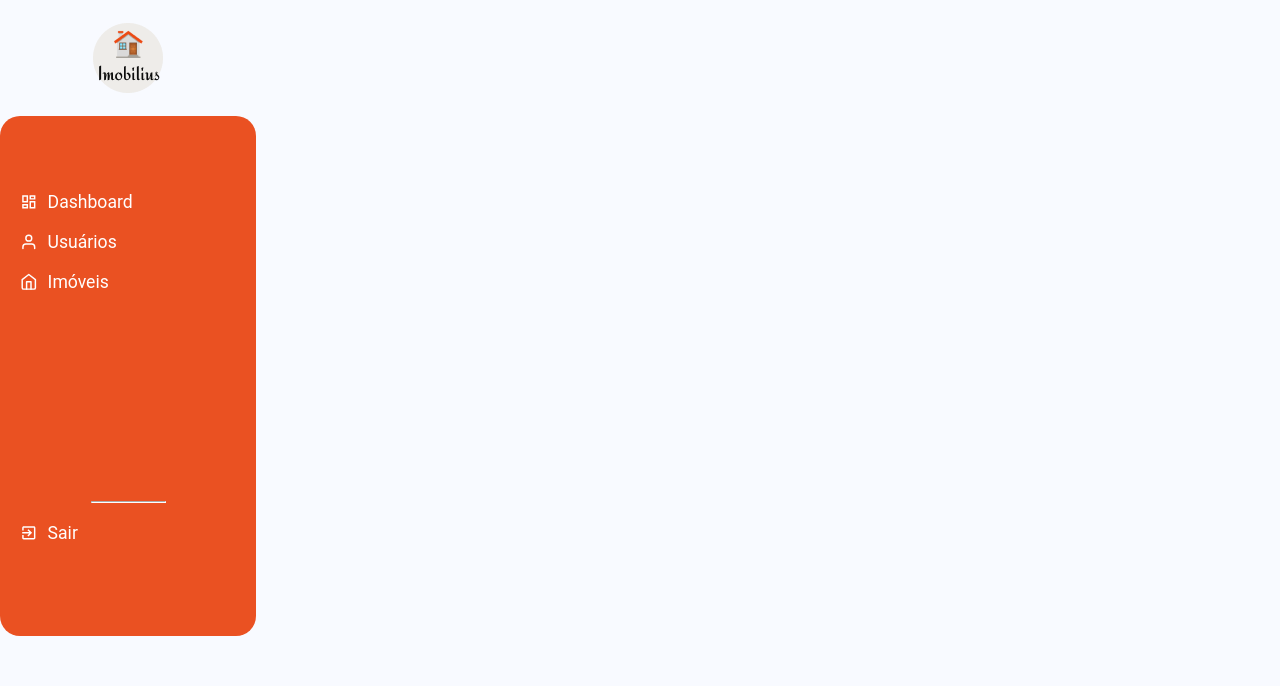
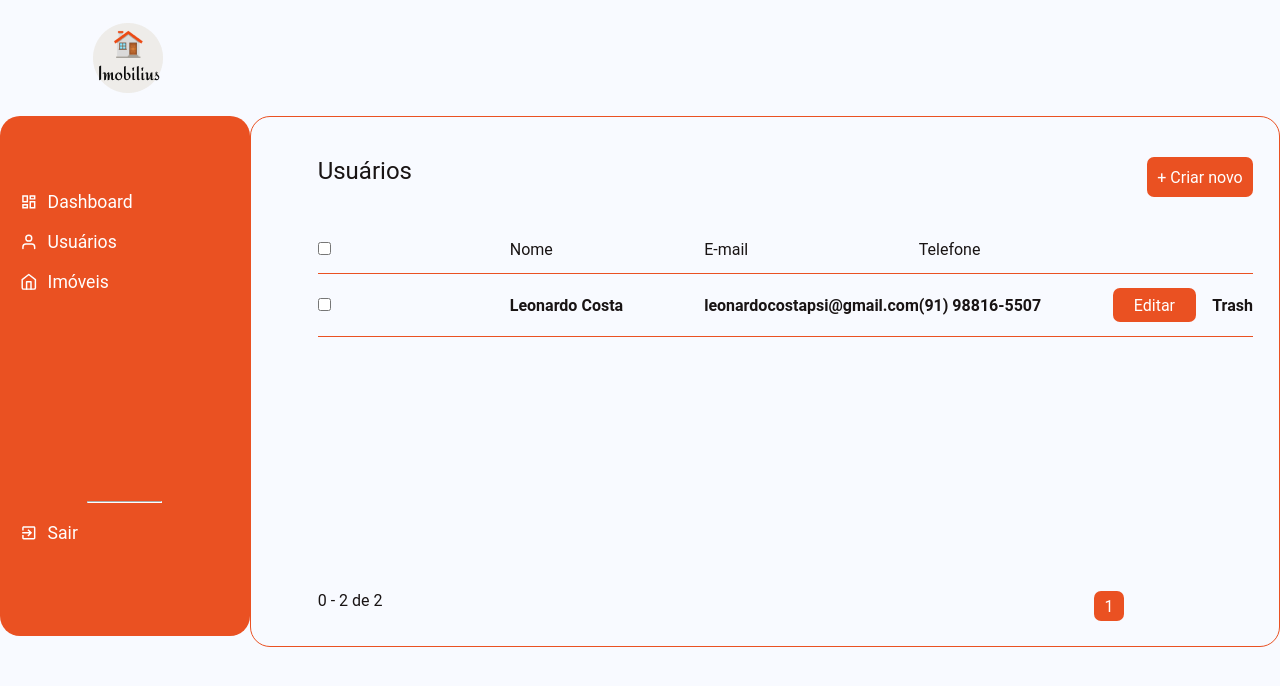
Before and after one commit to LeonardoSilvaCosta/imobilius-frontend, a React (Vite) app: page / in a window 1280 px wide. Shown: the top 686 px of the page. Built offline with nearby package versions, Linux system fonts and the light colour scheme.

Commit message:
Estrutura e estilização da ManagementTable (continua...)

```diff
--- a/src/App.tsx
+++ b/src/App.tsx
@@ -1,13 +1,19 @@
-import { Dashboard } from "./components/Dashboard";
 import { Header } from "./components/Header";
+import { ManagementTable } from "./components/ManagementTable";
+import { Sidebar } from "./components/Sidebar";
 
 import './global.css';
+import './styles.css';
+
 
 export function App() {
   return (
-    <>
+    <div className="main-wrapper">
       <Header />
-      <Dashboard />
-    </>
+      <div className="main-container">
+      <Sidebar />
+      <ManagementTable />
+      </div>
+    </div>
   );
 }
--- a/src/components/Dashboard/index.tsx
+++ b/src/components/Dashboard/index.tsx
@@ -1,12 +1,10 @@
-import { Sidebar } from "../Sidebar";
-
 import "./styles.css";
 
 export function Dashboard() {
   return (
     <div className="dashboard-wrapper">
       <div className="dashboard-container">
-      <Sidebar />
+      <h1>Dashboard</h1>
       </div>
     </div>
   )
--- /dev/null
+++ b/src/components/ManagementTable/index.tsx
@@ -0,0 +1,44 @@
+import "./styles.css";
+
+export function ManagementTable() {
+  return (
+    <div className="management-table-container">
+      <header>
+        <h2>Usuários</h2>
+        <button>+ Criar novo</button>
+      </header>
+      <div className="table-container">
+        <table>
+          <tr>
+            <th>
+              <input type="checkbox" />
+            </th>
+            <th>Nome</th>
+            <th>E-mail</th>
+            <th>Telefone</th>
+            <th className="edit"></th>
+            <th className="delete"></th>
+          </tr>
+          <tr>
+            <td>
+              <input type="checkbox" />
+            </td>
+            <td>Leonardo Costa</td>
+            <td>leonardocostapsi@gmail.com</td>
+            <td>(91) 98816-5507</td>
+            <td className="edit">
+              <button>Editar</button>
+            </td>
+            <td className="delete">Trash</td>
+          </tr>
+        </table>
+      </div>
+      <div className="pagination-container">
+        <span>0 - 2 de 2</span>
+        <div className="pagination-button-group">
+        <button>1</button>
+        </div>
+      </div>
+    </div>
+  );
+}
--- /dev/null
+++ b/src/components/ManagementTable/styles.css
@@ -0,0 +1,88 @@
+.management-table-container {
+  width: 1054px;
+
+  border: 1px solid var(--primary);
+  background: transparent;
+
+
+  padding: 2.5rem 1.625rem 1.5625rem 4.1875rem;
+  border-radius: 1.25rem;
+}
+
+header {
+  display: flex;
+  justify-content: space-between;
+}
+
+h2 {
+  font-weight: normal;
+}
+
+button {
+  width: 83px;
+  height: 34px;
+  background: var(--primary);
+  color: var(--light);
+  border: none;
+
+  font-size: 0.85rem;
+  font-weight: bold;
+
+  border-radius: 7px;
+}
+
+header button {
+  width: 106px;
+  height: 40px;
+}
+
+.pagination-container button {
+  width: 30px;
+  height: 30px;
+}
+
+.table-container {
+  height: 365px;
+  margin-top: 1.8125rem;
+  /* border: 1px solid red; */
+}
+
+table {
+  border-collapse: collapse;
+  text-align: left;
+}
+
+tr {
+  border-bottom: 1px solid var(--primary);
+}
+
+th {
+  width: 200px;
+  font-weight: normal;
+}
+
+.edit {
+  width: 100px;
+}
+
+.delete {
+  width: 30px;
+}
+
+td {
+  width: 200px;
+  font-weight: bold;
+}
+
+th, td {
+  padding: 0.875rem 0;
+}
+
+.pagination-container {
+  display: flex;
+  justify-content: space-between;
+}
+
+.pagination-button-group {
+  width: 17%;
+}
--- /dev/null
+++ b/src/styles.css
@@ -0,0 +1,7 @@
+.main-container {
+  display: flex;
+  max-width: 1300px;
+  width: 100%;
+
+  margin: 0 auto;
+}
```
Also changed, not shown: mynotes.txt.
